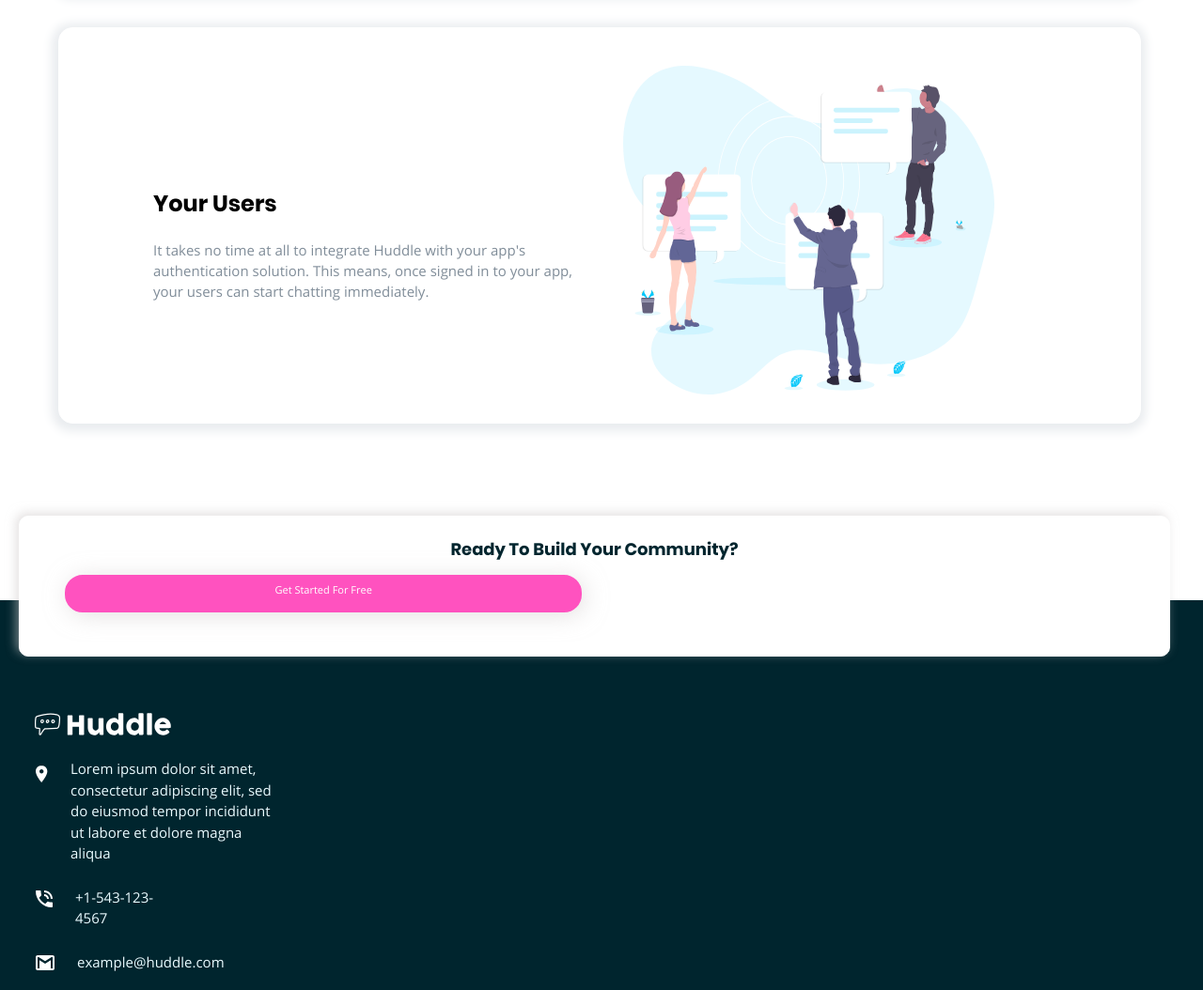
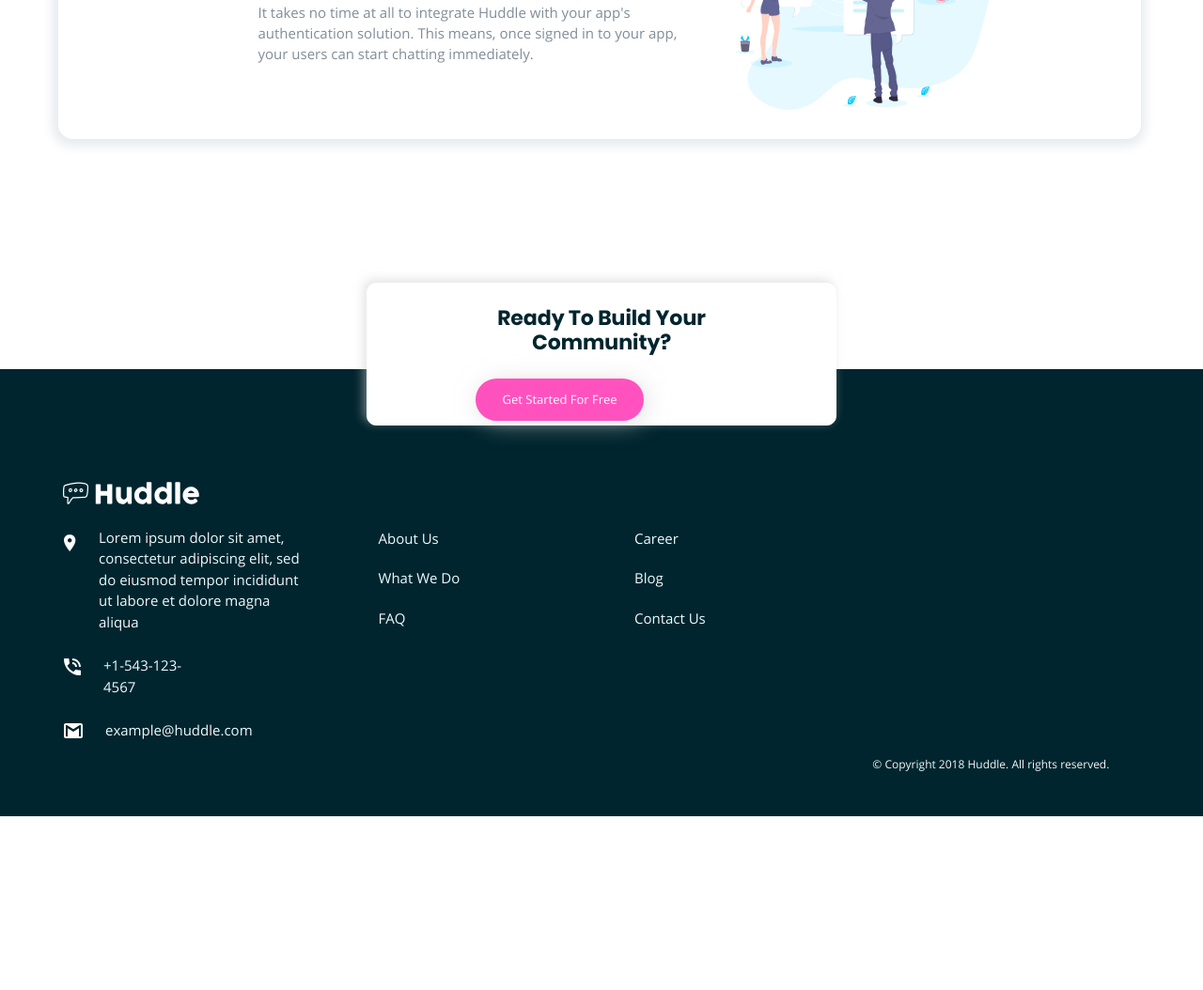
Before and after one commit to heisdeku/huddle-landing-page, a plain HTML site: page index.html in a window 1280 px wide. Shown: the part 1534-2588 px from the top of the page at 94% size. After the commit the page ends 2403 px from the top, so only its background shows below. Drawn offline with Linux system fonts and the light colour scheme.

Commit message:
chore: the fix don tire

```diff
--- a/css/style.css
+++ b/css/style.css
@@ -170,16 +170,19 @@ body {
 }
 
 .get-started {
+    position: absolute;
+    right: 20px;
+    left: 20px;
+    font-family: 'Open Sans';
+    font-weight: 500;
+    font-size: 11px;
     display: flex;
     flex-direction: column;
+    justify-content: center;
+    height: 35px;
+    width: 55%;
+    border-radius: 19px;
     margin-bottom: 45px;
-    font-family: 'Open Sans';
-    font-weight: 400;
-    font-size: 14px;
-    height: 35px;
-    border-radius: 19px;
-    width: 55%;
-    font-size: 11px;
     padding: 5px 0px 5px;
 }
 
@@ -240,7 +243,6 @@ li a,
 a:visited,
 a:hover {
     color: var(--pale-cyan);
-    font-size: 16px;
 }
 
 .copyright {
@@ -277,6 +279,7 @@ a:hover {
     }
     .features {
         margin-top: 95px;
+        margin-bottom: 55px;
     }
     .feature {
         display: flex;
@@ -290,13 +293,16 @@ a:hover {
     }
     .feature img {
         padding: 30px 0px 20px;
-        width: 35%;
-        height: 400px;
+        width: 25%;
+        height: 300px;
     }
     .feature-summary {
         width: 40%;
         text-align: left;
         margin-left: -55px;
+    }
+    .feature-summary:nth-child(2) {
+        margin-left: 55px;
     }
     .feature-summary h3 {
         font-size: 24px;
@@ -305,6 +311,28 @@ a:hover {
         font-size: 15px;
         padding: 0;
         line-height: 145%;
+    }
+    .ready {
+        width: 40%;
+        height: 75%;
+        left: 30%;
+    }
+    .ready h4 {
+        font-size: 22px;
+    }
+    .footer-section {
+        display: flex;
+        flex-direction: row;
+        padding-left: 45px;
+    }
+    .get-started {
+        position: absolute;
+        left: 50px;
+        right: 50px;
+        margin-left: 55px !important;
+    }
+    .btn-ii {
+        margin-left: 0px;
     }
 }
 
@@ -340,8 +368,35 @@ a:hover {
         font-size: 32px;
         line-height: 140%;
     }
+    .ready {
+        padding: 65px;
+    }
     .btn-ii {
-        width: 45%;
-        height: 40px;
+        width: 50%;
+        height: 37px;
+        font-size: 13px;
+        font-weight: var(--medium);
+    }
+    .get-started {
+        margin-left: 65px !important;
+        width: 36%;
+        height: 45px;
+        border-radius: 37px;
+    }
+    .column-two {
+        margin-top: 64px;
+    }
+    .copyright {
+        position: relative;
+        right: -73%;
     }
 }
+
+@media (min-width: 1440px) {
+    .get-started {
+        margin-left: 65px !important;
+    }
+    .feature {
+        width: 89%;
+    }
+}
```
